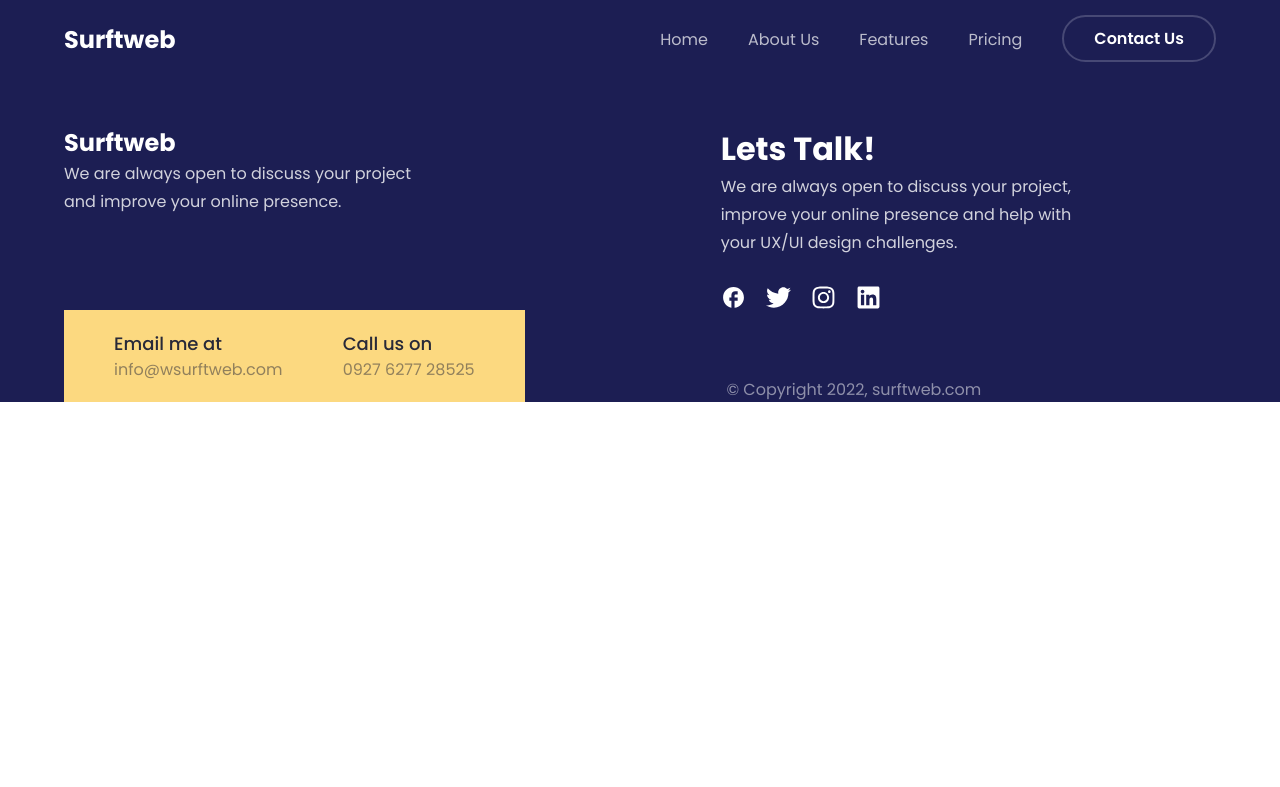
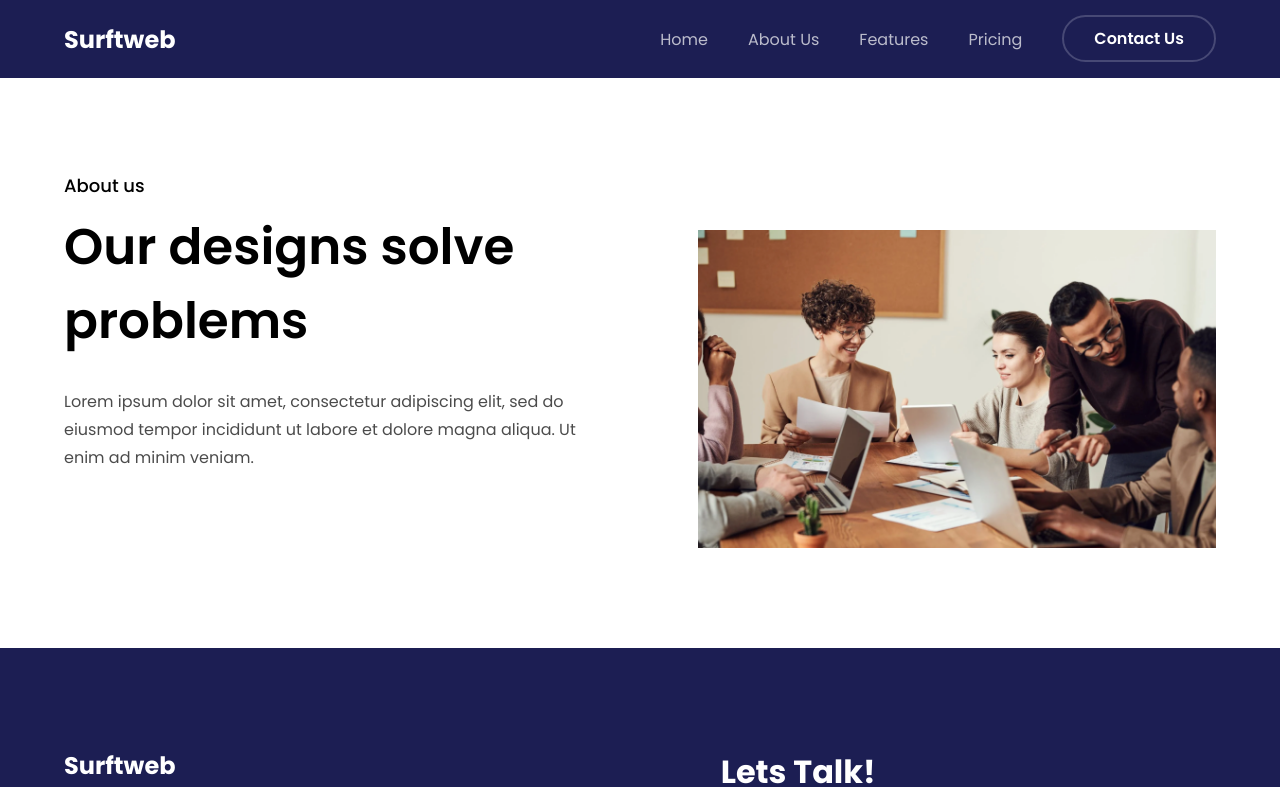
Before and after one commit to ebokes/surftweb, a React (Create React App) app: page /about-us in a window 1280 px wide. Shown: the top 787 px of the page. Built offline with nearby package versions, Linux system fonts and the light colour scheme.

Commit message:
create intro section

```diff
--- /dev/null
+++ b/src/components/aboutus/intro/IntroStyle.js
@@ -0,0 +1,58 @@
+import styled from "styled-components";
+
+export const IntroContainer = styled.div`
+  display: flex;
+  justify-content: space-between;
+
+  @media (max-width: ${({ theme }) => theme.mediaQuery.mobile}) {
+    flex-direction: column;
+    justify-content: center;
+  }
+`;
+
+export const Col1 = styled.div`
+  width: 45%;
+
+  @media (max-width: ${({ theme }) => theme.mediaQuery.mobile}) {
+    width: 100%;
+  }
+
+  h4 {
+    font-size: 1.8rem;
+    font-weight: 500;
+    line-height: 3.2rem;
+  }
+  h1 {
+    font-size: 5rem;
+    font-weight: 600;
+    line-height: 7.4rem;
+    margin-bottom: 3rem;
+    margin-top: 0.8rem;
+
+    @media (max-width: ${({ theme }) => theme.mediaQuery.mobile}) {
+      font-size: 3.2rem;
+      line-height: 4.4rem;
+    }
+  }
+  p {
+    font-size: 1.6rem;
+    font-weight: 400;
+    line-height: 2.8rem;
+    opacity: 70%;
+  }
+`;
+
+export const Col2 = styled.div`
+  display: flex;
+  align-items: center;
+  width: 45%;
+
+  @media (max-width: ${({ theme }) => theme.mediaQuery.mobile}) {
+    width: 100%;
+  }
+
+  img {
+    max-width: 100%;
+    margin-top: 6rem;
+  }
+`;
--- /dev/null
+++ b/src/components/aboutus/intro/index.js
@@ -0,0 +1,27 @@
+import React from "react";
+import { IntroContainer, Col1, Col2 } from "./IntroStyle";
+import { Container } from "../../../reuseableComponents/containerStyle";
+import group from "../../../images/group-of-people-sitting.png";
+
+const Intro = () => {
+  return (
+    <Container pad="17rem 0 10rem 0">
+      <IntroContainer>
+        <Col1>
+          <h4>About us</h4>
+          <h1>Our designs solve problems</h1>
+          <p>
+            Lorem ipsum dolor sit amet, consectetur adipiscing elit, sed do
+            eiusmod tempor incididunt ut labore et dolore magna aliqua. Ut enim
+            ad minim veniam.
+          </p>
+        </Col1>
+        <Col2>
+          <img src={group} alt="group of people sitting down" />
+        </Col2>
+      </IntroContainer>
+    </Container>
+  );
+};
+
+export default Intro;
--- a/src/pages/AboutUs.js
+++ b/src/pages/AboutUs.js
@@ -1,7 +1,12 @@
 import React from "react";
+import Intro from "../components/aboutus/intro/index";
 
 const AboutUs = () => {
-  return <div>AboutUs</div>;
+  return (
+    <div>
+      <Intro />
+    </div>
+  );
 };
 
 export default AboutUs;
```
Also changed, not shown: src/images/group-of-people-sitting.png (added).
